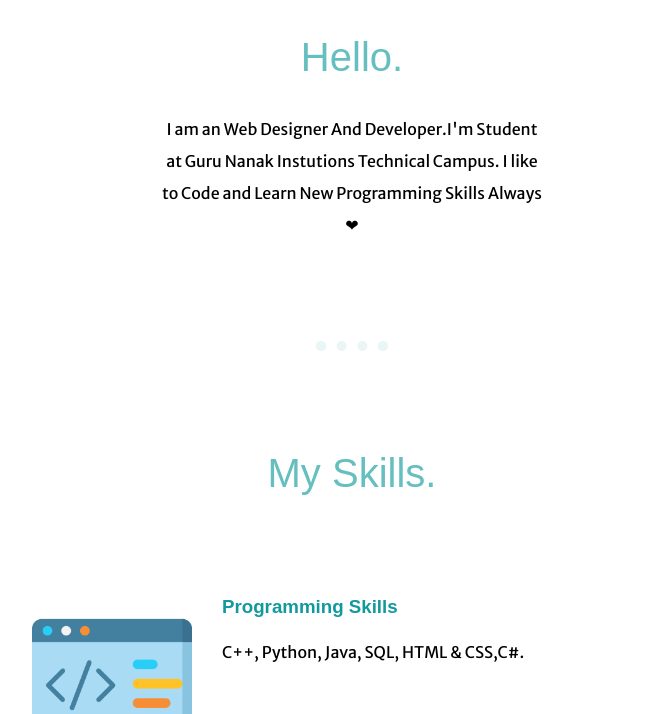
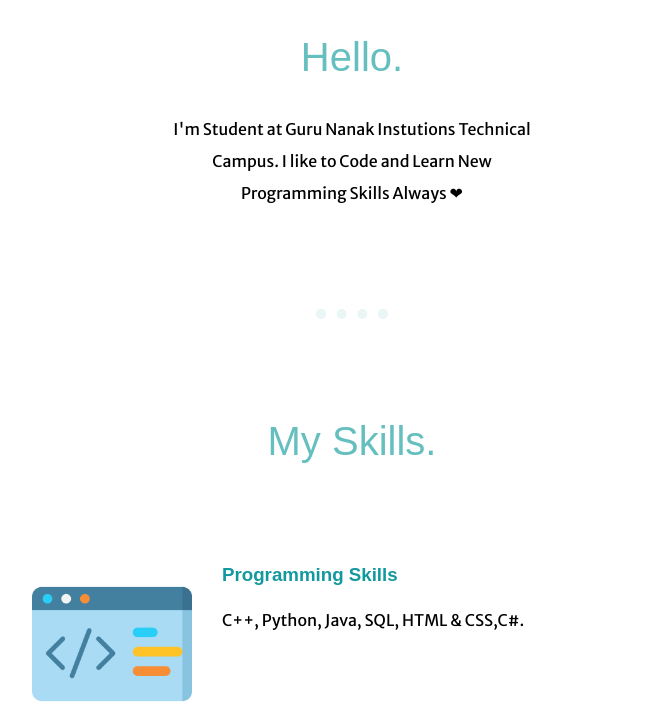
Before and after one commit to rohithgoud30/pro, a plain HTML site: page index.html in a window 1280 px wide. Shown: the part 1017-1731 px from the top of the page, without its empty margins (288-958 px from the left). Drawn offline with Linux system fonts and the light colour scheme.

Commit message:
Update index.html

```diff
--- a/index.html
+++ b/index.html
@@ -20,7 +20,7 @@
   <div class="profile">
     <img class="profile-img" src="images/rohith.png" alt="">
     <h2>Hello.</h2>
-    <p class="intro">I am an Web Designer And Developer.I'm Student at Guru Nanak Instutions Technical Campus. I like to Code and Learn New Programming Skills Always ❤</p>
+    <p class="intro">I'm Student at Guru Nanak Instutions Technical Campus. I like to Code and Learn New Programming Skills Always ❤</p>
   </div>
   <hr>
   <div class="skills">
```
